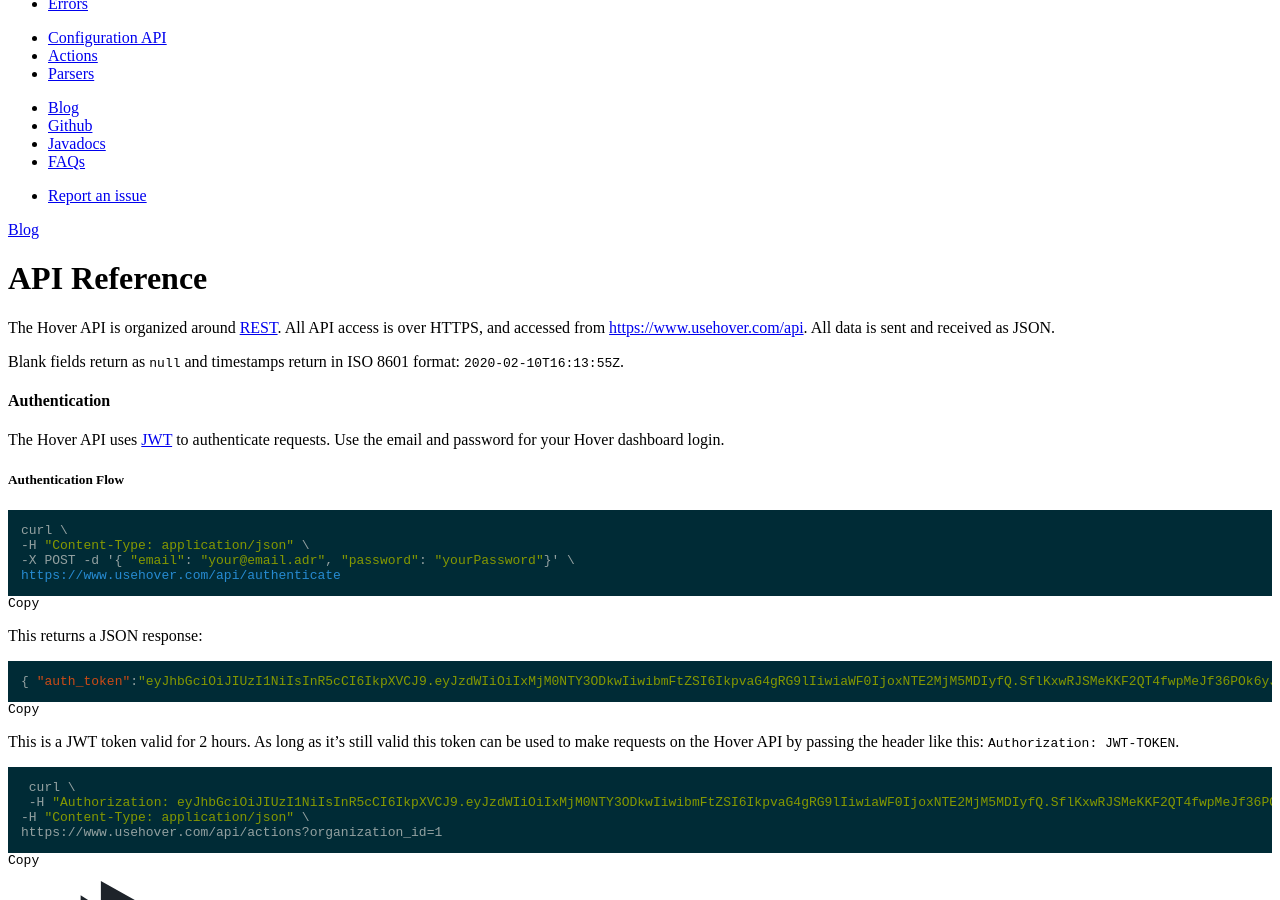
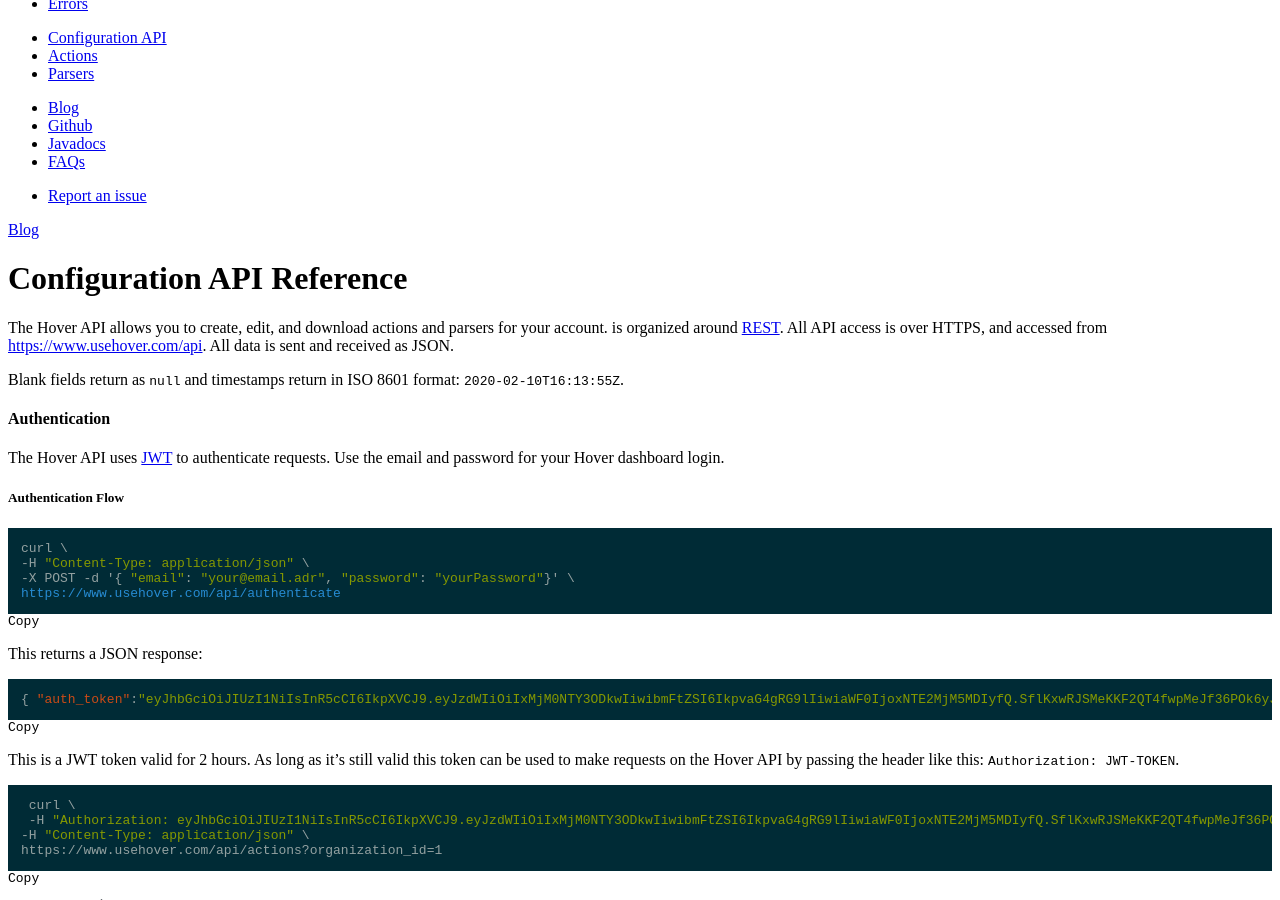
Before and after one commit to UseHover/hover-docs, a Jekyll site: the page built from api.md, in a window 1280 px wide and 900 px high, scrolled down 492 px. Built offline with Jekyll 4.4.1, drawn with Linux system fonts in a browser that asks for light colours; nearby versions of some CDN libraries; a style sheet for code colours, icons or effects is not loaded.

```diff
--- a/api.md
+++ b/api.md
@@ -3,9 +3,9 @@ layout: page
 permalink: /api
 ---
 
-# API Reference
+# Configuration API Reference
 
-The Hover API is organized around [REST](http://en.wikipedia.org/wiki/Representational_State_Transfer). All API access is over HTTPS, and accessed from [https://www.usehover.com/api](https://www.usehover.com/api). All data is sent and received as JSON.
+The Hover API allows you to create, edit, and download actions and parsers for your account. is organized around [REST](http://en.wikipedia.org/wiki/Representational_State_Transfer). All API access is over HTTPS, and accessed from [https://www.usehover.com/api](https://www.usehover.com/api). All data is sent and received as JSON.
 
 Blank fields return as `null` and timestamps return in ISO 8601 format: `2020-02-10T16:13:55Z`.
 
```
